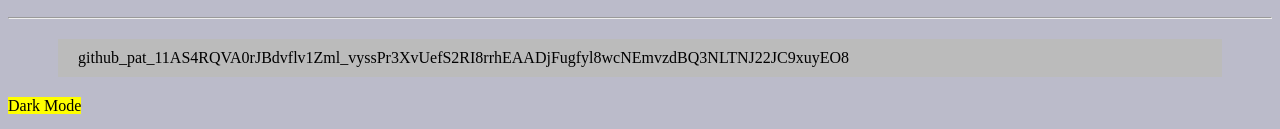
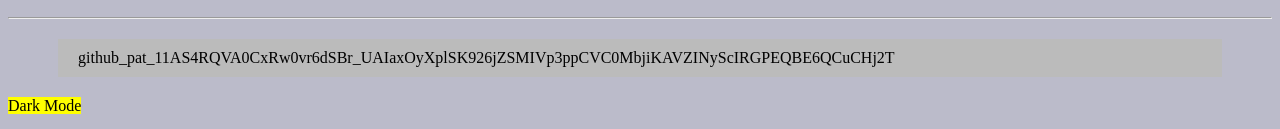
Before and after one commit to 34R4F4/project001, a plain HTML site: page index.html in a window 1280 px wide. Shown: the part 154-283 px from the top of the page. Drawn offline with Linux system fonts and the light colour scheme.

Commit message:
Update index.html

```diff
--- a/index.html
+++ b/index.html
@@ -10,7 +10,7 @@
     <h1>Git project001</h1>
     <p>Lorem ipsum dolor sit amet consectetur adipisicing elit. Blanditiis, autem inventore ipsam, odit a nesciunt, voluptate animi velit aut quam ut. Molestiae ipsum nulla doloribus, suscipit numquam officia exercitationem debitis modi dolorum? Distinctio architecto aperiam, illo asperiores beatae sit dolore possimus saepe quam eaque consequatur temporibus corrupti aliquam odio cum?</p>
 <hr>
-<p>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</p>
+<p>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</p>
 <mark>Dark Mode</mark>
     <script src="app.js"></script>
 </body>
```
